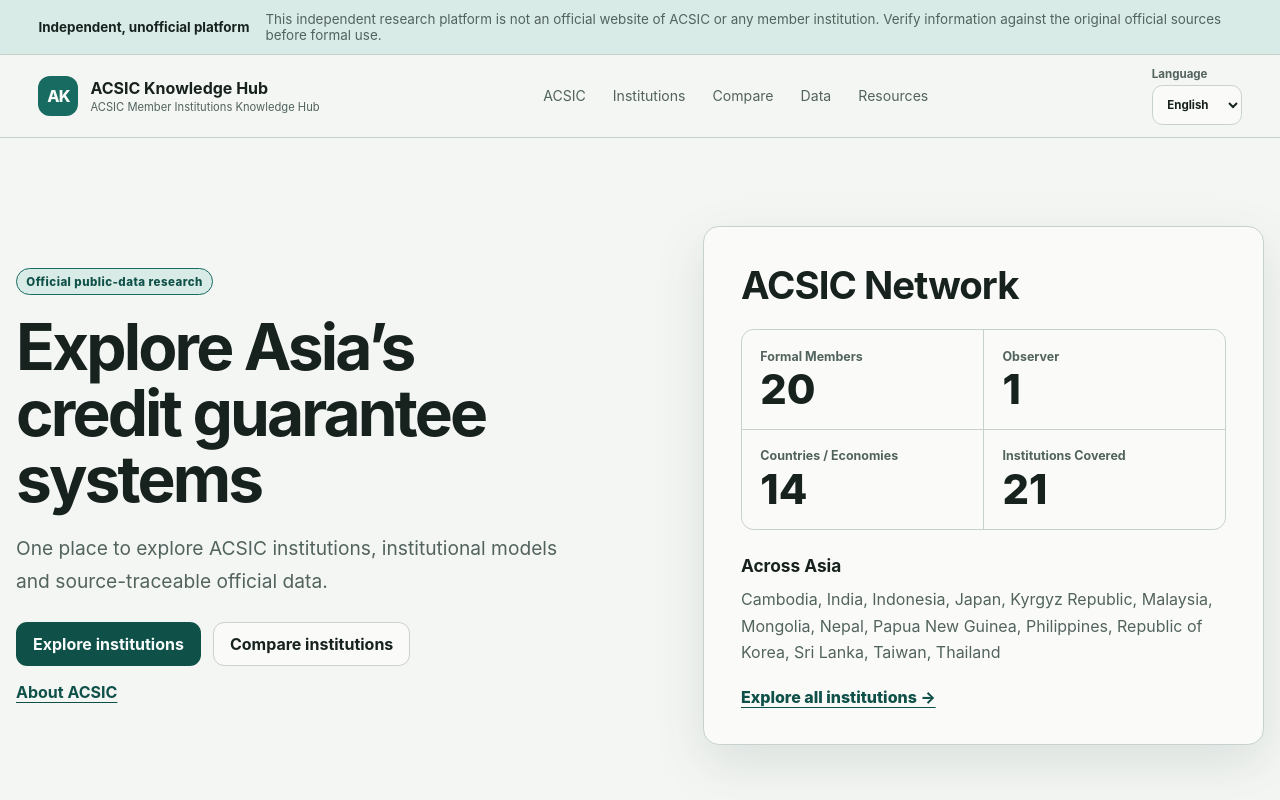
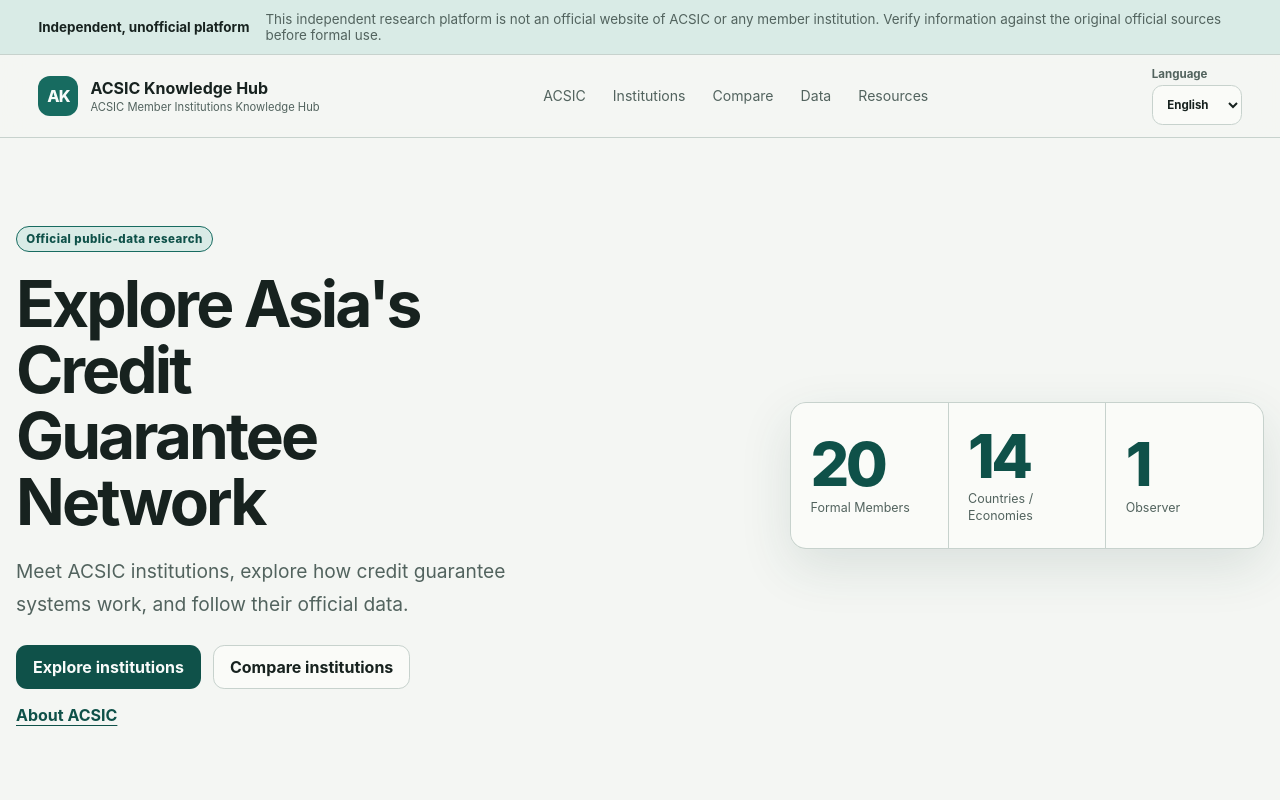
Before and after one commit to chaohuang-TW/acsic-knowledge-hub, a React (Vite) app: page /#/en/ in a window 1280 px wide. Shown: the top 800 px of the page. Built offline with nearby package versions, Linux system fonts and the light colour scheme.

Commit message:
chore: rebuild hardening tree from main baseline

```diff
--- a/package.json
+++ b/package.json
@@ -20,8 +20,11 @@
     "check": "pnpm coverage:check && pnpm format:check && pnpm lint && pnpm typecheck && pnpm test && pnpm build && pnpm secret:scan"
   },
   "dependencies": {
+    "@react-three/drei": "^10.7.8",
+    "@react-three/fiber": "^9.7.0",
     "react": "^19.1.0",
-    "react-dom": "^19.1.0"
+    "react-dom": "^19.1.0",
+    "three": "^0.186.0"
   },
   "devDependencies": {
     "@eslint/js": "^9.30.1",
@@ -29,6 +32,7 @@
     "@types/node": "^24.0.10",
     "@types/react": "^19.1.8",
     "@types/react-dom": "^19.1.6",
+    "@types/three": "^0.186.0",
     "@vitejs/plugin-react": "^4.6.0",
     "eslint": "^9.30.1",
     "eslint-plugin-react-hooks": "^5.2.0",
--- /dev/null
+++ b/src/features/network-explorer/NetworkExplorerSkeleton.tsx
@@ -0,0 +1,13 @@
+import type { Locale } from '../../types';
+
+export function NetworkExplorerSkeleton({ locale }: { locale: Locale }) {
+  return (
+    <section className="network-explorer network-explorer-skeleton" aria-busy="true">
+      <div className="network-skeleton-canvas" />
+      <div className="network-skeleton-copy">
+        <span>{locale === 'en' ? 'Loading network explorer' : '正在載入網絡探索器'}</span>
+        <div className="network-skeleton-lines" />
+      </div>
+    </section>
+  );
+}
--- /dev/null
+++ b/src/features/network-explorer/webgl.ts
@@ -0,0 +1,15 @@
+export function isWebGLAvailable() {
+  if (typeof window === 'undefined') return true;
+  if (window.location.search.includes('networkFallback=1')) return false;
+  if (
+    (window as Window & { __ACSIC_FORCE_NETWORK_FALLBACK__?: boolean })
+      .__ACSIC_FORCE_NETWORK_FALLBACK__
+  )
+    return false;
+  const canvas = document.createElement('canvas');
+  try {
+    return Boolean(canvas.getContext('webgl') || canvas.getContext('experimental-webgl'));
+  } catch {
+    return false;
+  }
+}
--- a/src/pages/StaticPages.tsx
+++ b/src/pages/StaticPages.tsx
@@ -1,4 +1,4 @@
-import { useMemo, useState } from 'react';
+import { lazy, Suspense, useMemo, useState } from 'react';
 import { PageHeader, ResearchBadge } from '../components/Layout';
 import { coverageStats, membershipStats } from '../data/coverage';
 import { acsicEvents, formatEventDate } from '../data/events';
@@ -16,6 +16,9 @@
 import { useLocale } from '../i18n';
 import { routePath } from '../routing';
 import type { Locale, SourceType } from '../types';
+import { NetworkExplorerSkeleton } from '../features/network-explorer/NetworkExplorerSkeleton';
+
+const LazyNetworkExplorer = lazy(() => import('../features/network-explorer/NetworkExplorer'));
 
 const sourceTypeLabels: Record<SourceType, Record<Locale, string>> = {
   official_membership_roster: { en: 'Official membership roster', 'zh-TW': '官方會員名冊' },
@@ -40,9 +43,9 @@
 const pageCopy = {
   en: {
     home: {
-      title: 'Explore Asia’s credit guarantee systems',
+      title: "Explore Asia's Credit Guarantee Network",
       intro:
-        'One place to explore ACSIC institutions, institutional models and source-traceable official data.',
+        'Meet ACSIC institutions, explore how credit guarantee systems work, and follow their official data.',
       primary: 'Explore institutions',
       secondary: 'Compare institutions',
       tertiary: 'About ACSIC',
@@ -163,8 +166,8 @@
   },
   'zh-TW': {
     home: {
-      title: '探索亞洲信用保證制度',
-      intro: '從 ACSIC 會員機構、制度特色到官方數據，用一個入口理解亞洲信用補充體系。',
+      title: '探索亞洲信用保證網絡',
+      intro: '探索 ACSIC 會員機構、信用保證制度與已查證官方資料。',
       primary: '探索會員機構',
       secondary: '比較制度',
       tertiary: '認識 ACSIC',
@@ -268,59 +271,43 @@
 export function HomePage() {
   const { locale } = useLocale();
   const c = pageCopy[locale].home;
-  const countries = useMemo(
-    () =>
-      [
-        ...new Map(
-          institutions.map((record) => [record.countryCode, record.countryName[locale]]),
-        ).values(),
-      ].sort((left, right) => left.localeCompare(right, locale)),
-    [locale],
-  );
-  const networkStats = [
-    [c.formalMembers, membershipStats.formalMembers],
-    [c.observer, membershipStats.observers],
-    [c.countriesEconomies, membershipStats.countriesEconomies],
-    [c.institutionsCovered, membershipStats.institutionsCovered],
-  ] as const;
   return (
     <>
-      <section className="hero section-shell">
+      <section className="hero section-shell network-hero-page">
         <div className="hero-copy">
           <ResearchBadge />
           <h1>{c.title}</h1>
           <p>{c.intro}</p>
           <div className="button-row">
-            <a className="button primary" href={`#${routePath(locale, 'members')}`}>
+            <a className="button primary" href={'#' + routePath(locale, 'members')}>
               {c.primary}
             </a>
-            <a className="button secondary" href={`#${routePath(locale, 'compare')}`}>
+            <a className="button secondary" href={'#' + routePath(locale, 'compare')}>
               {c.secondary}
             </a>
           </div>
-          <a className="text-link" href={`#${routePath(locale, 'overview')}`}>
+          <a className="text-link" href={'#' + routePath(locale, 'overview')}>
             {c.tertiary}
           </a>
         </div>
-        <aside className="network-hero" aria-label={c.networkTitle}>
-          <h2>{c.networkTitle}</h2>
-          <dl className="network-stats">
-            {networkStats.map(([label, value]) => (
-              <div key={label}>
-                <dt>{label}</dt>
-                <dd>{value}</dd>
-              </div>
-            ))}
-          </dl>
-          <section className="network-countries" aria-labelledby="network-countries-title">
-            <h3 id="network-countries-title">{c.acrossAsia}</h3>
-            <p>{countries.join(', ')}</p>
-          </section>
-          <a className="network-link" href={`#${routePath(locale, 'members')}`}>
-            {c.exploreAll}
-          </a>
-        </aside>
+        <dl className="network-hero-counts" aria-label={c.networkTitle}>
+          <div>
+            <dt>{c.formalMembers}</dt>
+            <dd>{membershipStats.formalMembers}</dd>
+          </div>
+          <div>
+            <dt>{c.countriesEconomies}</dt>
+            <dd>{membershipStats.countriesEconomies}</dd>
+          </div>
+          <div>
+            <dt>{c.observer}</dt>
+            <dd>{membershipStats.observers}</dd>
+          </div>
+        </dl>
       </section>
+      <Suspense fallback={<NetworkExplorerSkeleton locale={locale} />}>
+        <LazyNetworkExplorer locale={locale} />
+      </Suspense>
       <section className="section-shell problem-section">
         <h2>{c.scopeTitle}</h2>
         <div className="problem-grid">
@@ -341,7 +328,6 @@
     </>
   );
 }
-
 export function OverviewPage() {
   const { locale } = useLocale();
   const c = pageCopy[locale].overview;
```
Also changed, not shown: 1 other file (tests, documents, lock files or other folders).
